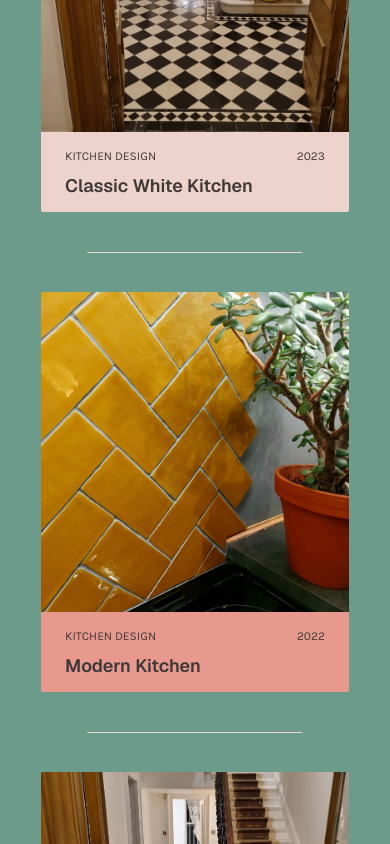
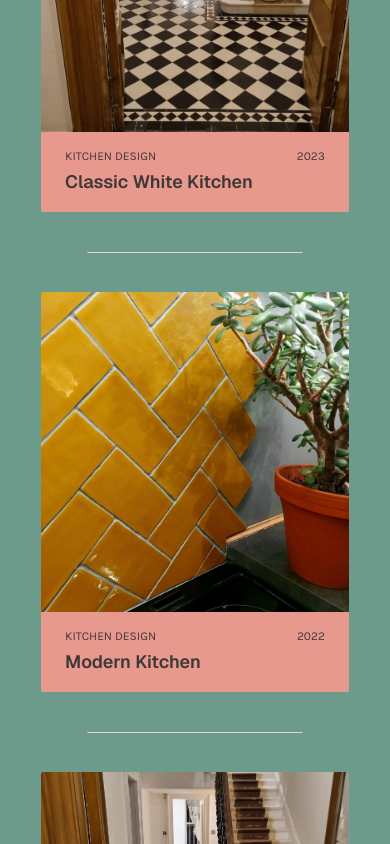
Before and after one commit to lpscrim/no-grout, a Next.js app: page / in a window 390 px wide. Shown: the part 3160-4004 px from the top of the page. Built offline with nearby package versions, Linux system fonts and the light colour scheme.

Commit message:
Update Projects component; adjust background classes and spacing for improved visual consistency and hover effects

```diff
--- a/components/Home/Projects.tsx
+++ b/components/Home/Projects.tsx
@@ -126,9 +126,9 @@ export default function Projects() {
                       className="object-cover transition-transform duration-500 group-hover:scale-105 group-hover:blur-[1px]"
                     />
                   </div>
-                  <div className={`${idx % 2 ? "bg-accent" : "bg-secondary"} lg:bg-secondary  px-6 py-4  flex-1 flex flex-col justify-between text-foreground group-hover:text-background group-hover:brightness-105 transition-all z-10 h-[20%] overflow-hidden`}>
+                  <div className={`${idx % 2 ? "bg-secondary" : "bg-secondary"} lg:bg-secondary  px-6 py-4  flex-1 flex flex-col justify-between text-foreground group-hover:bg-accent group-hover:brightness-105 transition-all z-10 h-[20%] overflow-hidden`}>
                     <div>
-                      <div className="flex mb-2 justify-between gap-4">
+                      <div className="flex mb-1 justify-between gap-4">
                         <span className="text-xs uppercase">
                           {project.category}
                         </span>
```
